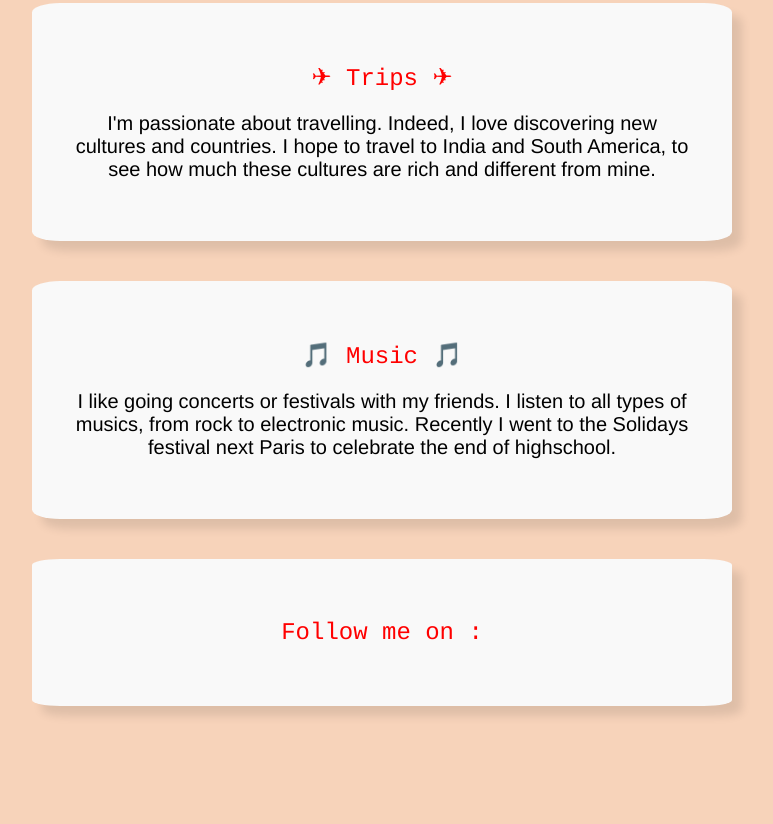
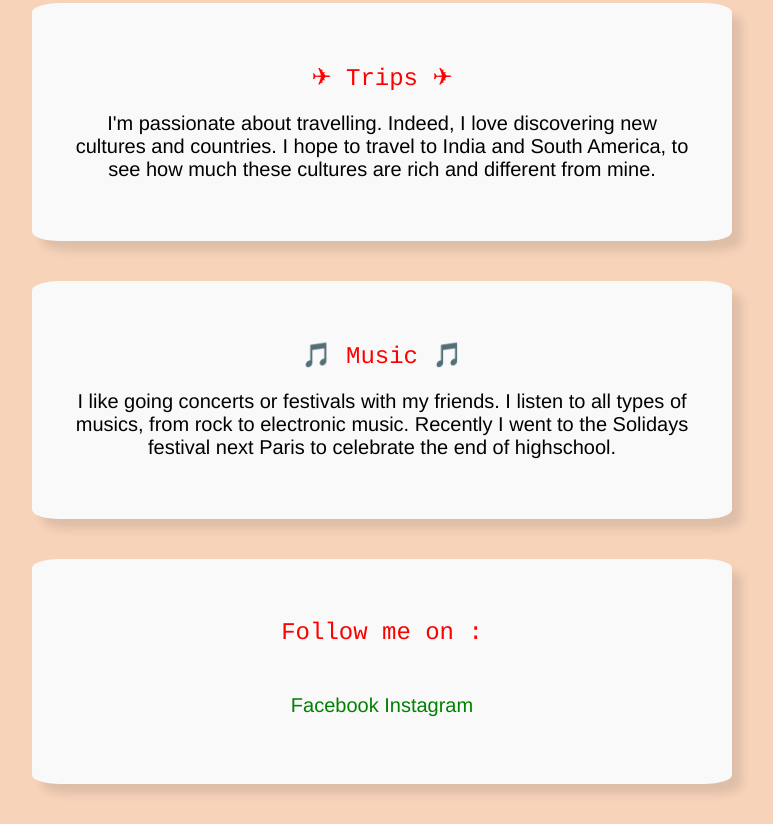
Before and after one commit to terrimonjanel/My-profile, a plain HTML site: page index.html in a window 1280 px wide. Shown: the part 841-1665 px from the top of the page, without its empty margins (258-1031 px from the left). Before the commit the page ends 1587 px from the top, so only its background shows below. Drawn offline with Linux system fonts and the light colour scheme.

Commit message:
Update index.html

```diff
--- a/index.html
+++ b/index.html
@@ -49,11 +49,13 @@
 						<a href="https://m.facebook.com/profile.php?id=100007203493497&ref=content_filter" target="blank">
 							<i class="fab fa-facebook-square"></i>
 						</a>
+					<li>
+						<a href="https://m.facebook.com/profile.php?id=100007203493497&ref=content_filter" target="blank">Facebook
+						</a>
 					</li>
 
 					<li>
-						<a href="https://www.instagram.com/terrimjn/?hl=fr" target="blank">
-							<i class="fab fa-instagram"></i>
+						<a href="https://www.instagram.com/terrimjn/?hl=fr" target="blank">Instagram
 						</a>
 					</li>
 
```
